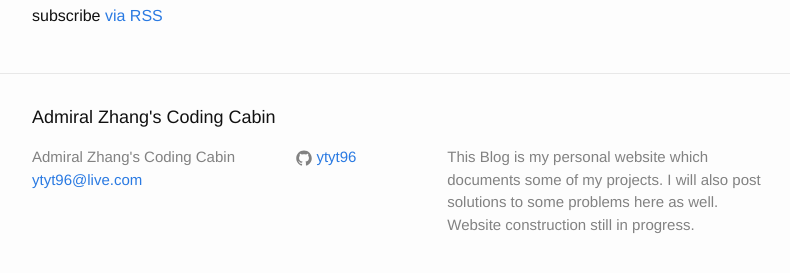
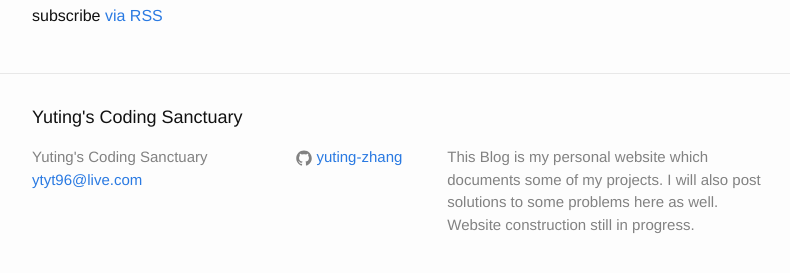
Before and after one commit to khaledlooda/yuting-zhang.github.io, a Jekyll site: the page built from index.html, in a window 1280 px wide and 900 px high, scrolled down 969 px. Shown: the part 604-877 px from the top of the window, without its empty margins (238-1028 px from the left). Built offline with Jekyll 4.4.1, drawn with Linux system fonts in a browser that asks for light colours; some of the changed text lies outside the part shown.

Commit message:
some update

```diff
--- a/_config.yml
+++ b/_config.yml
@@ -11,7 +11,7 @@ site:
         disque-shortname: yutingzhang
 comments: true
 
-title: Admiral Zhang's Coding Cabin
+title: Yuting's Coding Sanctuary
 email: ytyt96@live.com
 description: > # this means to ignore newlines until "baseurl:"
     This Blog is my personal website which documents some of my projects.
@@ -20,7 +20,7 @@ description: > # this means to ignore newlines until "baseurl:"
 baseurl: "" # the subpath of your site, e.g. /blog
 url: "http://yourdomain.com" # the base hostname & protocol for your site
 twitter_username:
-github_username:  ytyt96
+github_username:  yuting-zhang
 
 # Build settings
 markdown: kramdown
```
